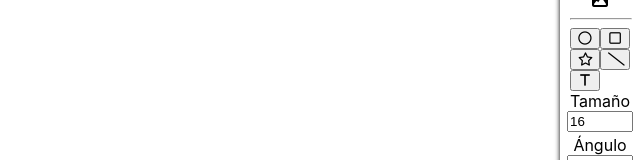
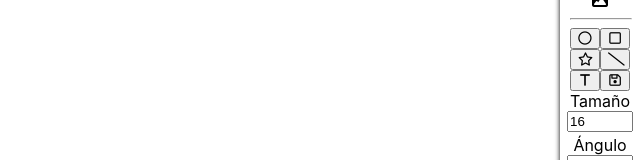
Before and after one commit to DarCkDev/whiteboard-react, a React (Create React App) app: page / in a window 1280 px wide. Shown: the part 305-465 px from the top of the page, without its empty margins (640-1280 px from the left). Built offline with nearby package versions, Linux system fonts and the light colour scheme.

Commit message:
Add save image

```diff
--- a/src/App.jsx
+++ b/src/App.jsx
@@ -10,6 +10,7 @@ function App() {
   const [action, setAction] = useState(Action.DRAW);
   const [image, setImage] = useState(undefined);
   const canvasRef = useRef(null);
+  const canvasContainerRef = useRef(null);
   const [context, setContext] = useState();
   const [angle, setAngle] = useState(0);
   const [fillColor, setFillColor] = useState("#000000");
@@ -31,6 +32,7 @@ function App() {
         color={color}
         canvasRef={canvasRef}
         canvasContext={context}
+        canvasContainerRef={canvasContainerRef}
         shape={shape}
         setShape={setShape}
         fill={fill}
@@ -59,6 +61,7 @@ function App() {
         setTextSize={setTextSize}
         text={text}
         setText={setText}
+        canvasContainerRef={canvasContainerRef}
       />
     </div>
   );
--- a/src/components/Canvas/Canvas.jsx
+++ b/src/components/Canvas/Canvas.jsx
@@ -16,6 +16,7 @@ const Canvas = ({
   color,
   canvasRef,
   canvasContext,
+  canvasContainerRef,
   shape,
   setShape,
   fill,
@@ -64,7 +65,6 @@ const Canvas = ({
   };
 
   const onUp = (event) => {
-    console.log("On Up");
     if (shape) {
       points.xEnd = event.clientX;
       points.yEnd = event.clientY;
@@ -118,7 +118,7 @@ const Canvas = ({
 
   return (
     <div className={styles.canvas__container}>
-      <div className={styles.canvas__image}>
+      <div className={styles.canvas__image} ref={canvasContainerRef}>
         {image && <img className={styles.image} src={image} alt="" />}
         <canvas
           id="canvas"
--- a/src/components/Canvas/Canvas.module.css
+++ b/src/components/Canvas/Canvas.module.css
@@ -2,6 +2,7 @@
   width: 100%;
   height: 100%;
   position: relative;
+  overflow: hidden;
 }
 .canvas__image {
   width: 100%;
--- a/src/components/Menu/Menu.jsx
+++ b/src/components/Menu/Menu.jsx
@@ -1,5 +1,6 @@
 import React from "react";
 import { Action, Shape } from "../../models/Action";
+import { saveImage } from "../../services/saveAsImage";
 import ButtonTool from "../ButtonTool/ButtonTool";
 import styles from "./Menu.module.css";
 
@@ -22,6 +23,7 @@ const Menu = ({
   textSize,
   setTextSize,
   setText,
+  canvasContainerRef,
 }) => {
   const thicknessChange = (event) => {
     setThickness(+event.target.value);
@@ -84,12 +86,17 @@ const Menu = ({
     setTextSize(event.target.value);
   };
 
+  const onSaveCanvas = () => {
+    saveImage("My-image.png", canvasContainerRef.current);
+  };
+
   const buttons = [
     { shape: "fa-regular fa-circle", func: insertCircle },
     { shape: "fa-regular fa-square", func: insertSquare },
     { shape: "fa-regular fa-star", func: insertStar },
     { shape: "fa-solid fa-slash", func: insertLine },
     { shape: "fa-solid fa-t", func: insertText },
+    { shape: "fa-regular fa-floppy-disk", func: onSaveCanvas },
   ];
 
   const removeImage = () => {
--- /dev/null
+++ b/src/services/saveAsImage.js
@@ -0,0 +1,12 @@
+import html2canvas from "html2canvas";
+
+export const saveImage = (name, element) => {
+  html2canvas(element).then((canvas) => {
+    const base64Image = canvas.toDataURL("image/png");
+    var anchor = document.createElement("a");
+    anchor.setAttribute("href", base64Image);
+    anchor.setAttribute("download", name);
+    anchor.click();
+    anchor.remove();
+  });
+};
```
Also changed, not shown: 1 other file (tests, documents, lock files or other folders).
